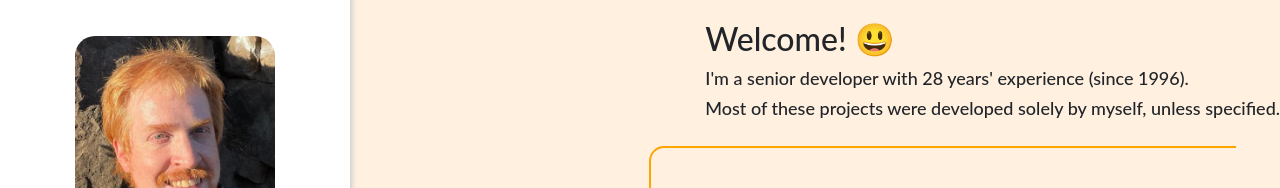
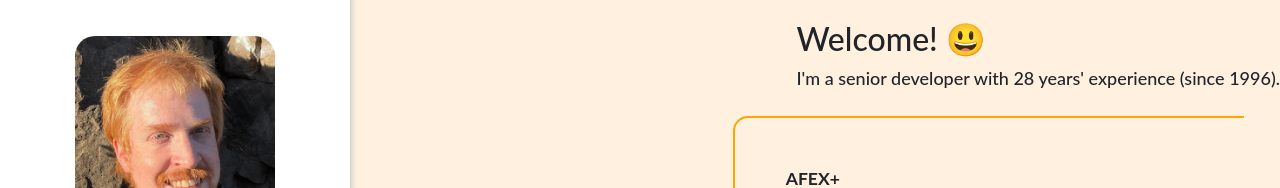
Before and after one commit to sebolio/findling.cl, a Vue app: page / in a window 1280 px wide. Shown: the top 188 px of the page. Built offline with nearby package versions, Linux system fonts and the light colour scheme; what vue-easy-lightbox would draw is missing.

Commit message:
year update

```diff
--- a/src/views/Home.vue
+++ b/src/views/Home.vue
@@ -69,7 +69,6 @@ onMounted(async _ => {
     <div class="resume">
       <h2>Welcome! 😃<a class="view-seb" href="https://seb.cl">View interactive version</a></h2>
         <h5>I'm a senior developer with 28 years' experience (since 1996).</h5>
-        <h5>Most of these projects were developed solely by myself, unless specified.</h5>
       <!-- <h4>Projects developed just by myself, unless noted otherwise.</h4> -->
       <Year
         v-for="(year, i) in resume"
```
Also changed, not shown: 3 other files (tests, documents, lock files or other folders).
